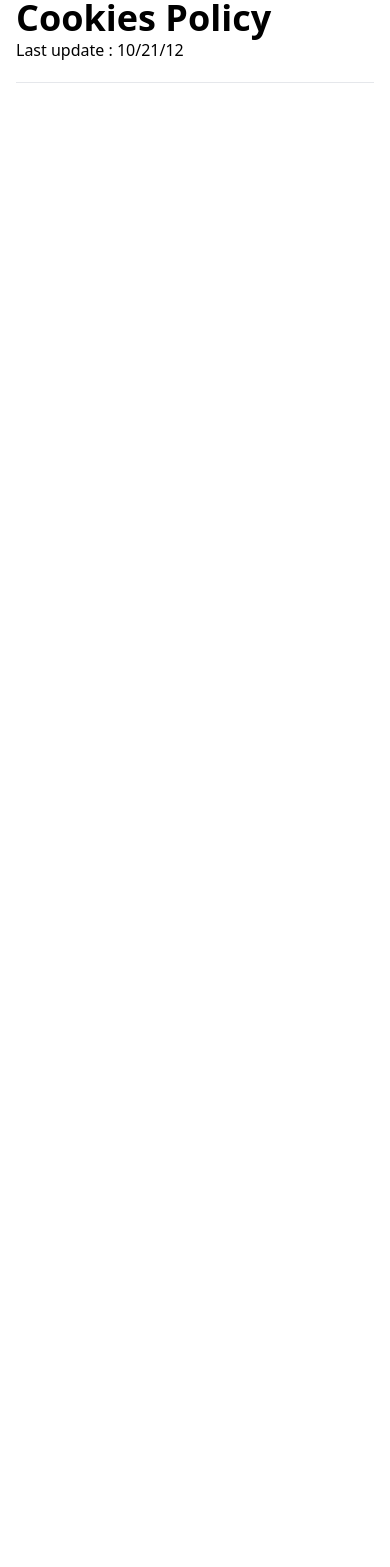
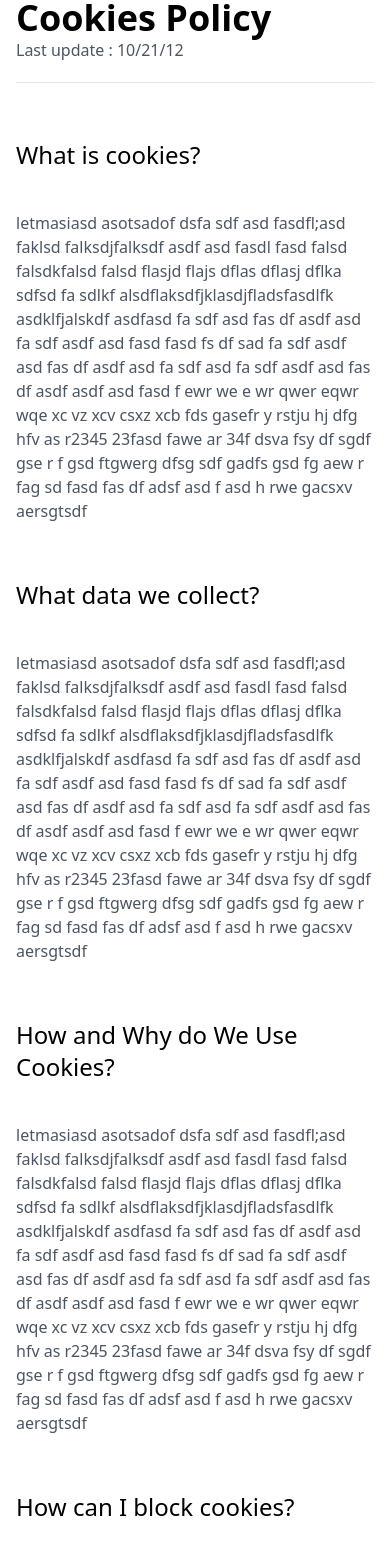
Before and after one commit to ronnapatp/ronnapat.com, a Next.js app: page /en-us/cookie in a window 390 px wide. Shown: the part 100-1667 px from the top of the page. Before the commit the page ends 844 px from the top, so only its background shows below. Built offline with nearby package versions, Linux system fonts and the light colour scheme; no server answers.

Commit message:
Update policy page

```diff
--- a/components/cookie.js
+++ b/components/cookie.js
@@ -1,7 +1,7 @@
 export default function () {
     return(
         <div className="relative container mx-auto bg-white px-4">
-            <div className="max-w-prose mx-auto py-8 prose-h1:md:text-6xl prose-h1:text-4xl prose-h1:font-semibold">
+            <div className="max-w-prose mx-auto py-8 prose-h1:md:text-6xl prose-h1:text-4xl prose-h1:font-semibold prose-p:text-gray-600 prose-h2:text-2xl prose-h2:md:text-4xl">
                 <h1>
                     Cookies Policy
                 </h1>
@@ -9,6 +9,72 @@ export default function () {
                     Last update : 10/21/12
                 </p>
                 <hr className="mt-5" />
+                <div className="mt-14" id='what-is-cookies'>
+                    <h2 className="tag inline-flex">
+                        What is cookies?
+                        <a href="#what-is-cookies" className="showtag px-2 bg-gray-200 text-gray-500 rounded-md ml-2">
+                            #
+                        </a>
+                    </h2>
+                    <p className="mt-10">
+                        letmasiasd asotsadof dsfa sdf asd fasdfl;asd faklsd falksdjfalksdf asdf asd fasdl fasd falsd falsdkfalsd falsd flasjd flajs dflas dflasj dflka sdfsd fa sdlkf alsdflaksdfjklasdjfladsfasdlfk asdklfjalskdf asdfasd fa sdf asd fas df asdf asd fa sdf asdf asd fasd fasd fs df sad fa sdf asdf asd fas df asdf asd fa sdf asd fa sdf asdf asd fas df asdf asdf asd fasd f ewr we e wr qwer eqwr wqe xc vz xcv csxz xcb fds gasefr y rstju hj dfg hfv as r2345 23fasd fawe ar 34f dsva fsy df sgdf gse r f gsd ftgwerg dfsg sdf gadfs gsd fg aew r fag sd fasd fas df adsf asd f asd h rwe gacsxv aersgtsdf
+                    </p>
+                </div>
+                <div className="mt-14" id='what-data-we-collect'>
+                    <h2 className="tag inline-flex">
+                        What data we collect?
+                        <a href="#what-data-we-collect" className="showtag px-2 bg-gray-200 text-gray-500 rounded-md ml-2">
+                            #
+                        </a>
+                    </h2>
+                    <p className="mt-10">
+                        letmasiasd asotsadof dsfa sdf asd fasdfl;asd faklsd falksdjfalksdf asdf asd fasdl fasd falsd falsdkfalsd falsd flasjd flajs dflas dflasj dflka sdfsd fa sdlkf alsdflaksdfjklasdjfladsfasdlfk asdklfjalskdf asdfasd fa sdf asd fas df asdf asd fa sdf asdf asd fasd fasd fs df sad fa sdf asdf asd fas df asdf asd fa sdf asd fa sdf asdf asd fas df asdf asdf asd fasd f ewr we e wr qwer eqwr wqe xc vz xcv csxz xcb fds gasefr y rstju hj dfg hfv as r2345 23fasd fawe ar 34f dsva fsy df sgdf gse r f gsd ftgwerg dfsg sdf gadfs gsd fg aew r fag sd fasd fas df adsf asd f asd h rwe gacsxv aersgtsdf
+                    </p>
+                </div>
+                <div className="mt-14" id='how-and-why-do-we-use-cookies'>
+                    <h2 className="tag inline-flex">
+                        How and Why do We Use Cookies?
+                        <a href="#how-and-why-do-we-use-cookies" className="showtag px-2 bg-gray-200 text-gray-500 rounded-md ml-2">
+                            #
+                        </a>
+                    </h2>
+                    <p className="mt-10">
+                        letmasiasd asotsadof dsfa sdf asd fasdfl;asd faklsd falksdjfalksdf asdf asd fasdl fasd falsd falsdkfalsd falsd flasjd flajs dflas dflasj dflka sdfsd fa sdlkf alsdflaksdfjklasdjfladsfasdlfk asdklfjalskdf asdfasd fa sdf asd fas df asdf asd fa sdf asdf asd fasd fasd fs df sad fa sdf asdf asd fas df asdf asd fa sdf asd fa sdf asdf asd fas df asdf asdf asd fasd f ewr we e wr qwer eqwr wqe xc vz xcv csxz xcb fds gasefr y rstju hj dfg hfv as r2345 23fasd fawe ar 34f dsva fsy df sgdf gse r f gsd ftgwerg dfsg sdf gadfs gsd fg aew r fag sd fasd fas df adsf asd f asd h rwe gacsxv aersgtsdf
+                    </p>
+                </div>
+                <div className="mt-14" id='how-can-i-block-cookie'>
+                    <h2 className="tag inline-flex">
+                        How can I block cookies?
+                        <a href="#how-can-i-block-cookie" className="showtag px-2 bg-gray-200 text-gray-500 rounded-md ml-2">
+                            #
+                        </a>
+                    </h2>
+                    <p className="mt-10">
+                        letmasiasd asotsadof dsfa sdf asd fasdfl;asd faklsd falksdjfalksdf asdf asd fasdl fasd falsd falsdkfalsd falsd flasjd flajs dflas dflasj dflka sdfsd fa sdlkf alsdflaksdfjklasdjfladsfasdlfk asdklfjalskdf asdfasd fa sdf asd fas df asdf asd fa sdf asdf asd fasd fasd fs df sad fa sdf asdf asd fas df asdf asd fa sdf asd fa sdf asdf asd fas df asdf asdf asd fasd f ewr we e wr qwer eqwr wqe xc vz xcv csxz xcb fds gasefr y rstju hj dfg hfv as r2345 23fasd fawe ar 34f dsva fsy df sgdf gse r f gsd ftgwerg dfsg sdf gadfs gsd fg aew r fag sd fasd fas df adsf asd f asd h rwe gacsxv aersgtsdf
+                    </p>
+                </div>
+                <div className="mt-14" id='changes-of-cookies-policy'>
+                    <h2 className="tag inline-flex">
+                        Changes of cookies policy?
+                        <a href="#changes-of-cookies-policy" className="showtag px-2 bg-gray-200 text-gray-500 rounded-md ml-2">
+                            #
+                        </a>
+                    </h2>
+                    <p className="mt-10">
+                        letmasiasd asotsadof dsfa sdf asd fasdfl;asd faklsd falksdjfalksdf asdf asd fasdl fasd falsd falsdkfalsd falsd flasjd flajs dflas dflasj dflka sdfsd fa sdlkf alsdflaksdfjklasdjfladsfasdlfk asdklfjalskdf asdfasd fa sdf asd fas df asdf asd fa sdf asdf asd fasd fasd fs df sad fa sdf asdf asd fas df asdf asd fa sdf asd fa sdf asdf asd fas df asdf asdf asd fasd f ewr we e wr qwer eqwr wqe xc vz xcv csxz xcb fds gasefr y rstju hj dfg hfv as r2345 23fasd fawe ar 34f dsva fsy df sgdf gse r f gsd ftgwerg dfsg sdf gadfs gsd fg aew r fag sd fasd fas df adsf asd f asd h rwe gacsxv aersgtsdf
+                    </p>
+                </div>
+                <div className="mt-14" id='contact-for-more-information'>
+                    <h2 className="tag inline-flex">
+                        Contact for more information
+                        <a href="#contact-for-more-information" className="showtag px-2 bg-gray-200 text-gray-500 rounded-md ml-2">
+                            #
+                        </a>
+                    </h2>
+                    <p className="mt-10">
+                        letmasiasd asotsadof dsfa sdf asd fasdfl;asd faklsd falksdjfalksdf asdf asd fasdl fasd falsd falsdkfalsd falsd flasjd flajs dflas dflasj dflka sdfsd fa sdlkf alsdflaksdfjklasdjfladsfasdlfk asdklfjalskdf asdfasd fa sdf asd fas df asdf asd fa sdf asdf asd fasd fasd fs df sad fa sdf asdf asd fas df asdf asd fa sdf asd fa sdf asdf asd fas df asdf asdf asd fasd f ewr we e wr qwer eqwr wqe xc vz xcv csxz xcb fds gasefr y rstju hj dfg hfv as r2345 23fasd fawe ar 34f dsva fsy df sgdf gse r f gsd ftgwerg dfsg sdf gadfs gsd fg aew r fag sd fasd fas df adsf asd f asd h rwe gacsxv aersgtsdf
+                    </p>
+                </div>
             </div>
         </div>
     )
--- a/styles/globals.css
+++ b/styles/globals.css
@@ -1,3 +1,10 @@
 @tailwind base;
 @tailwind components;
 @tailwind utilities;
+
+.tag .showtag{
+    display: none;
+}
+.tag:hover .showtag{
+    display: block;
+}
```
